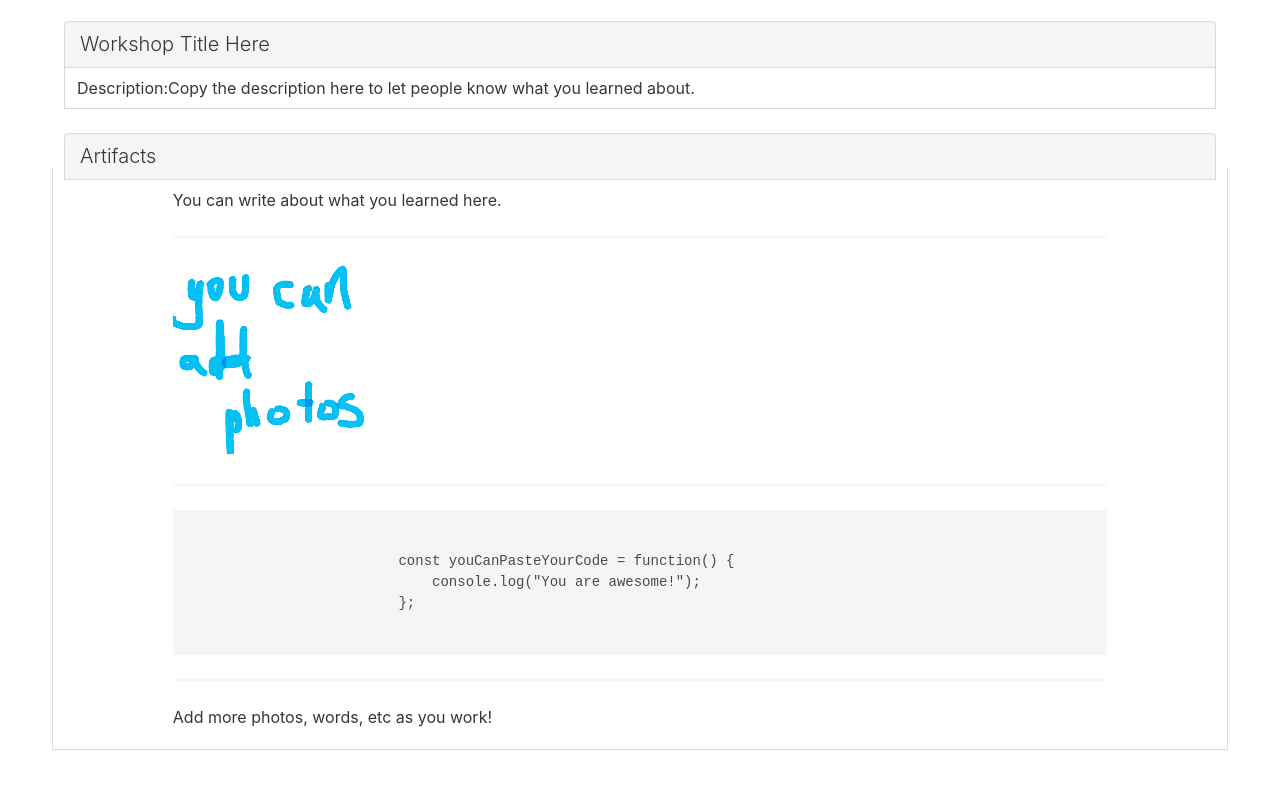
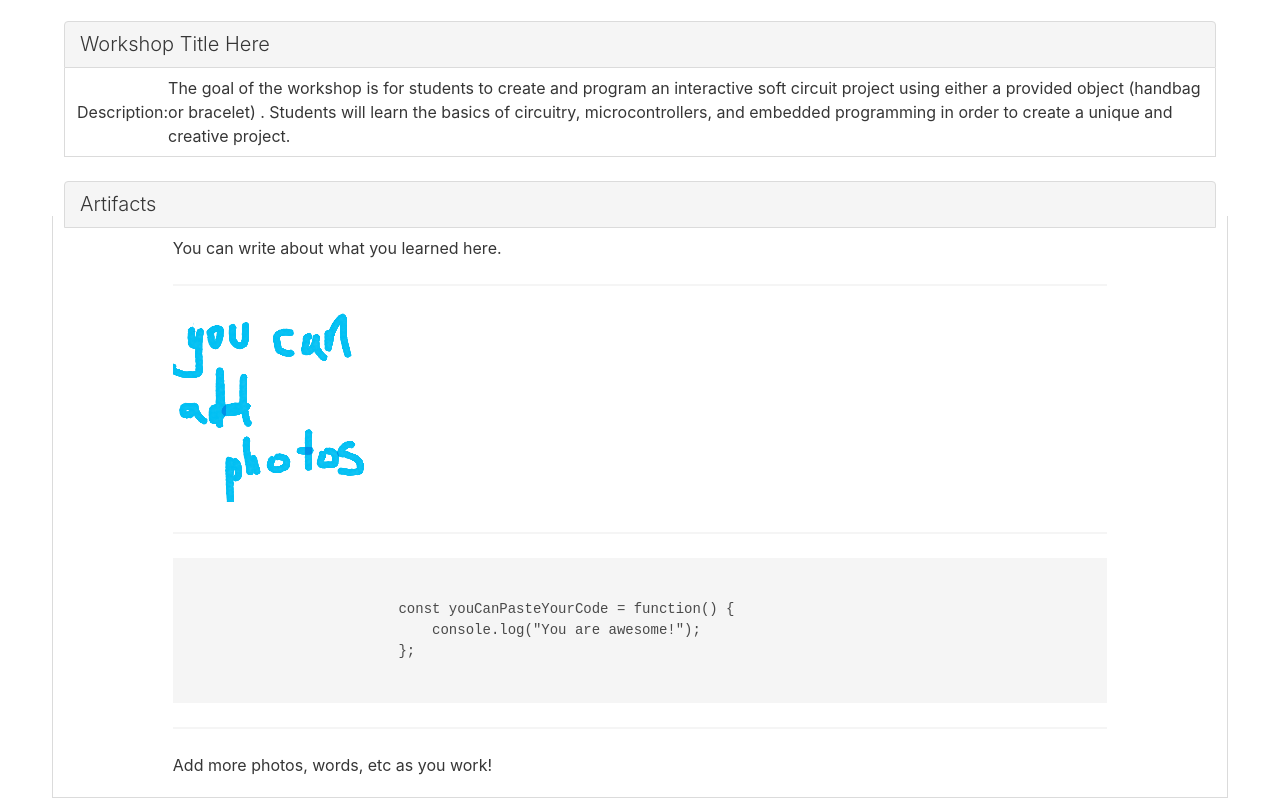
Before and after one commit to MeliHernandez/MeliHernandez.github.io, a plain HTML site: page chicktech-2018-2019/kickoff/index.html in a window 1280 px wide. Shown: the part 103-901 px from the top of the page. Before the commit the page ends 853 px from the top, so only its background shows below. Drawn offline with nearby package versions, Linux system fonts and the light colour scheme; a script that the page names is missing.

Commit message:
Update index.html

```diff
--- a/chicktech-2018-2019/kickoff/index.html
+++ b/chicktech-2018-2019/kickoff/index.html
@@ -25,7 +25,7 @@
             <h1 class="panel-heading">Workshop Title Here</h1>
             <div class="panel-block">
                 <h3>Description: </h3>
-                <p>Copy the description here to let people know what you learned about.</p>
+                <p>The goal of the workshop is for students to create and program an interactive soft circuit project using either a provided object (handbag or bracelet) . Students will learn the basics of circuitry, microcontrollers, and embedded programming in order to create a unique and creative project.</p>
             </div>
         </section>
         <section class="panel">
```
